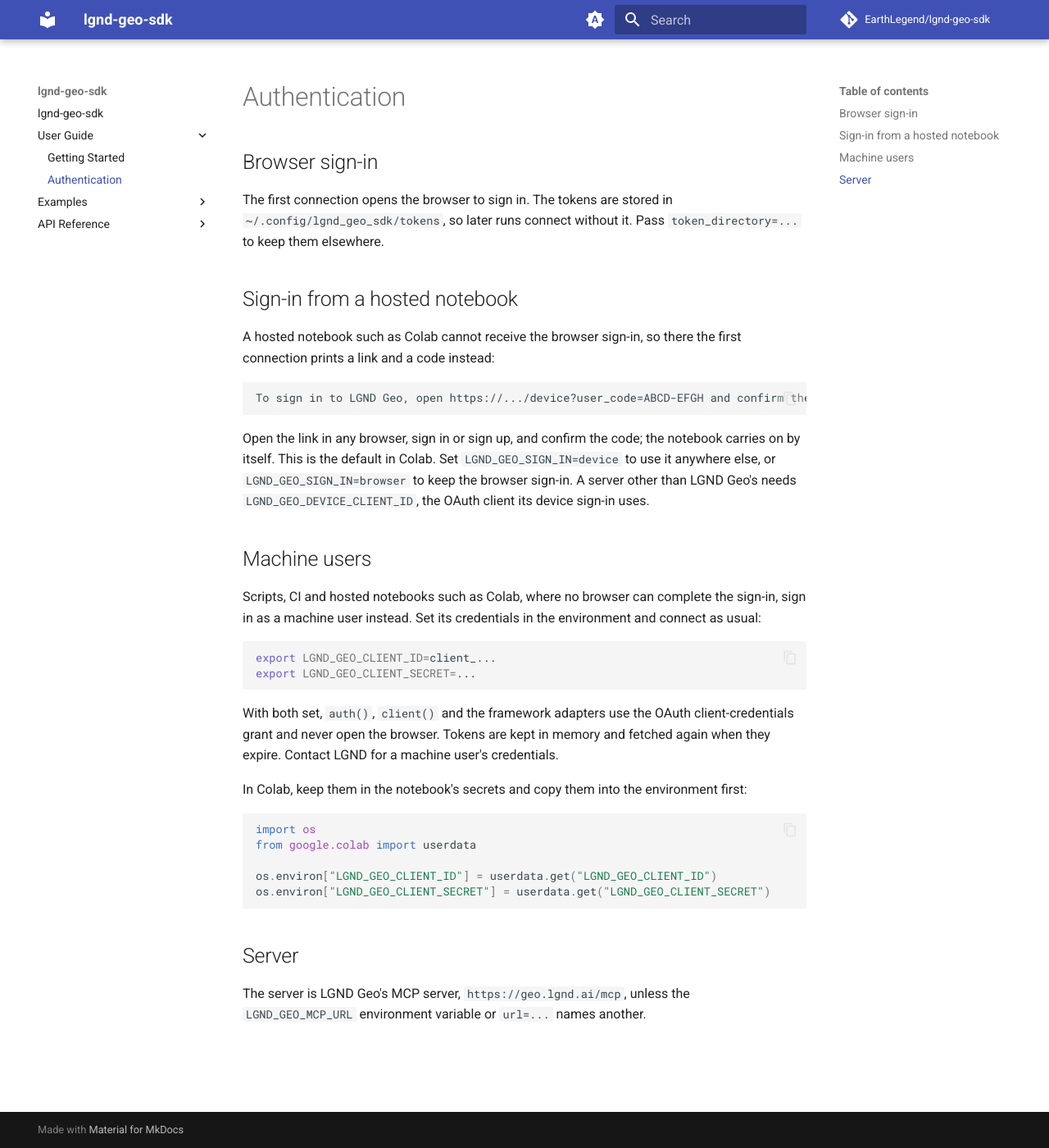
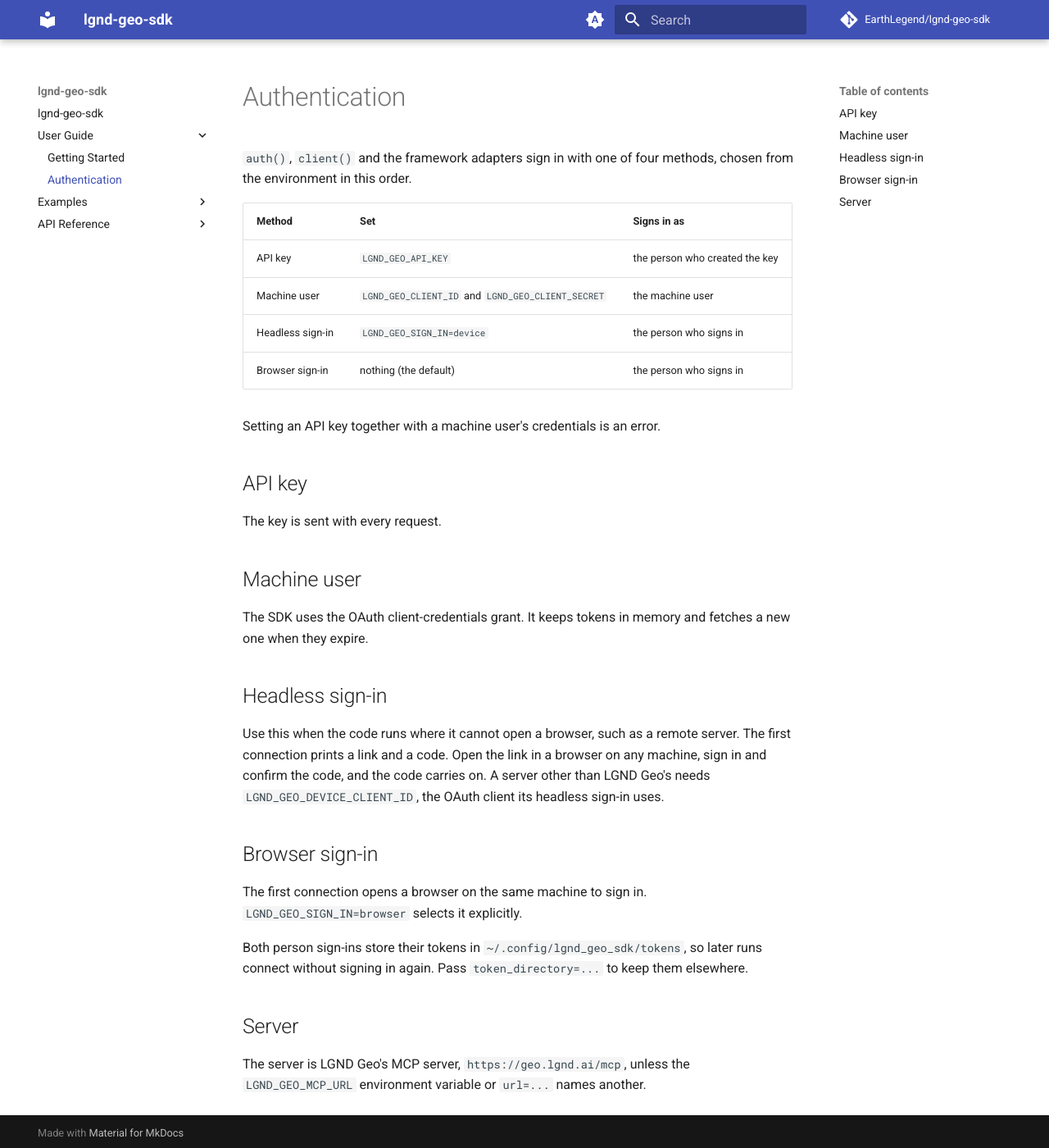
Before and after one commit to EarthLegend/lgnd-geo-sdk, an MkDocs documentation site: the page built from docs/authentication.md, in a window 1280 px wide and 1400 px high. Shown: the whole window at 82% size. Built offline with MkDocs 1.6.1 and Material for MkDocs 9.7.7, drawn with Linux system fonts in a browser that asks for light colours; comment, search, counter and statistics services are not loaded.

Commit message:
feat: sign in with an API key (#14)
* feat: sign in with an API key (LGND_GEO_API_KEY)

Co-Authored-By: Claude Opus 5.5 <noreply@anthropic.com>

* refactor: read the API key in its own helper, as the machine user's is

Co-Authored-By: Claude Opus 5.5 <noreply@anthropic.com>

* fix: define _api_key once

Co-Authored-By: Claude Opus 5.5 <noreply@anthropic.com>

* docs: describe the four sign-in methods plainly

Co-Authored-By: Claude Opus 5.5 <noreply@anthropic.com>

* docs: call the device sign-in headless sign-in

Co-Authored-By: Claude Opus 5.5 <noreply@anthropic.com>

* chore: bump version to 0.3.0

Co-Authored-By: Claude Opus 5.5 <noreply@anthropic.com>

---------

Co-authored-by: Claude Opus 5.5 <noreply@anthropic.com>

````diff
--- a/docs/api/core.md
+++ b/docs/api/core.md
@@ -11,3 +11,5 @@
 ::: lgnd_geo_sdk.connection.DEFAULT_URL
 
 ::: lgnd_geo_sdk.connection.URL_ENVIRONMENT_VARIABLE
+
+::: lgnd_geo_sdk.connection.API_KEY_ENVIRONMENT_VARIABLE
--- a/docs/authentication.md
+++ b/docs/authentication.md
@@ -1,48 +1,40 @@
 # Authentication
+
+`auth()`, `client()` and the framework adapters sign in with one of four methods, chosen from the
+environment in this order.
+
+| Method | Set | Signs in as |
+| --- | --- | --- |
+| API key | `LGND_GEO_API_KEY` | the person who created the key |
+| Machine user | `LGND_GEO_CLIENT_ID` and `LGND_GEO_CLIENT_SECRET` | the machine user |
+| Headless sign-in | `LGND_GEO_SIGN_IN=device` | the person who signs in |
+| Browser sign-in | nothing (the default) | the person who signs in |
+
+Setting an API key together with a machine user's credentials is an error.
+
+## API key
+
+The key is sent with every request.
+
+## Machine user
+
+The SDK uses the OAuth client-credentials grant. It keeps tokens in memory and fetches a new one
+when they expire.
+
+## Headless sign-in
+
+Use this when the code runs where it cannot open a browser, such as a remote server. The first
+connection prints a link and a code. Open the link in a browser on any machine, sign in and confirm
+the code, and the code carries on. A server other than LGND Geo's needs
+`LGND_GEO_DEVICE_CLIENT_ID`, the OAuth client its headless sign-in uses.
 
 ## Browser sign-in
 
-The first connection opens the browser to sign in. The tokens are stored in
-`~/.config/lgnd_geo_sdk/tokens`, so later runs connect without it. Pass `token_directory=...` to
-keep them elsewhere.
+The first connection opens a browser on the same machine to sign in. `LGND_GEO_SIGN_IN=browser`
+selects it explicitly.
 
-## Sign-in from a hosted notebook
-
-A hosted notebook such as Colab cannot receive the browser sign-in, so there the first connection
-prints a link and a code instead:
-
-```text
-To sign in to LGND Geo, open https://.../device?user_code=ABCD-EFGH and confirm the code ABCD-EFGH.
-```
-
-Open the link in any browser, sign in or sign up, and confirm the code; the notebook carries on by
-itself. This is the default in Colab. Set `LGND_GEO_SIGN_IN=device` to use it anywhere else, or
-`LGND_GEO_SIGN_IN=browser` to keep the browser sign-in. A server other than LGND Geo's needs
-`LGND_GEO_DEVICE_CLIENT_ID`, the OAuth client its device sign-in uses.
-
-## Machine users
-
-Scripts, CI and hosted notebooks such as Colab, where no browser can complete the sign-in, sign in
-as a machine user instead. Set its credentials in the environment and connect as usual:
-
-```bash
-export LGND_GEO_CLIENT_ID=client_...
-export LGND_GEO_CLIENT_SECRET=...
-```
-
-With both set, `auth()`, `client()` and the framework adapters use the OAuth client-credentials
-grant and never open the browser. Tokens are kept in memory and fetched again when they expire.
-Contact LGND for a machine user's credentials.
-
-In Colab, keep them in the notebook's secrets and copy them into the environment first:
-
-```python
-import os
-from google.colab import userdata
-
-os.environ["LGND_GEO_CLIENT_ID"] = userdata.get("LGND_GEO_CLIENT_ID")
-os.environ["LGND_GEO_CLIENT_SECRET"] = userdata.get("LGND_GEO_CLIENT_SECRET")
-```
+Both person sign-ins store their tokens in `~/.config/lgnd_geo_sdk/tokens`, so later runs connect
+without signing in again. Pass `token_directory=...` to keep them elsewhere.
 
 ## Server
 
--- a/pyproject.toml
+++ b/pyproject.toml
@@ -1,6 +1,6 @@
 [project]
 name = "lgnd-geo-sdk"
-version = "0.2.1"
+version = "0.3.0"
 description = "The Python SDK for LGND Geo: its tools for AI agents and your own code"
 readme = "README.md"
 requires-python = ">=3.13"
--- a/src/lgnd_geo_sdk/__init__.py
+++ b/src/lgnd_geo_sdk/__init__.py
@@ -15,6 +15,7 @@ async with client() as geo:
 """
 
 from lgnd_geo_sdk.connection import (
+    API_KEY_ENVIRONMENT_VARIABLE,
     CLIENT_ID_ENVIRONMENT_VARIABLE,
     CLIENT_SECRET_ENVIRONMENT_VARIABLE,
     DEFAULT_URL,
@@ -28,6 +29,7 @@ from lgnd_geo_sdk.connection import (
 )
 
 __all__ = [
+    "API_KEY_ENVIRONMENT_VARIABLE",
     "CLIENT_ID_ENVIRONMENT_VARIABLE",
     "CLIENT_SECRET_ENVIRONMENT_VARIABLE",
     "DEFAULT_URL",
````
Also changed, not shown: 4 other files.
